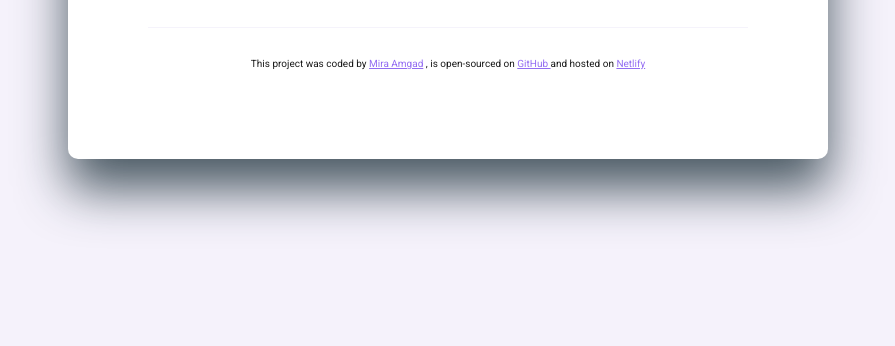
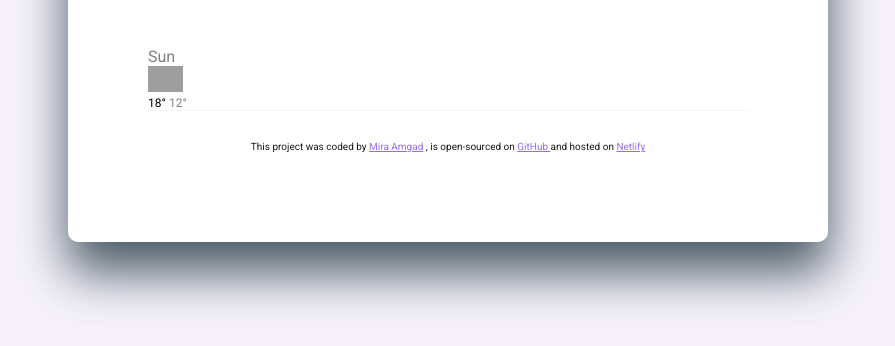
Before and after one commit to Mira-amgad/Clima.forecast, a plain HTML site: page index.html in a window 1280 px wide. Shown: the part 332-678 px from the top of the page, without its empty margins (192-1087 px from the left). Drawn offline with nearby package versions, Linux system fonts and the light colour scheme; no server answers; grey boxes are pictures that could not be loaded.

Commit message:
corrected function in time

```diff
--- a/index.html
+++ b/index.html
@@ -42,6 +42,7 @@
               <strong><span class="Wind" id="wind">5.66</span>km/h</strong>
             </p>
           </div>
+
           <div class="temperature">
             <div id="icon"></div>
             <div class="value" id="value">10</div>
@@ -49,6 +50,17 @@
           </div>
         </div>
       </main>
+      <div class="weather-forecast">
+        <div class="row">
+          <div class="col-2">
+            <div class="weather-date">Sun</div>
+            <img src="https://openweathermap.org/img/wn/01d.png" width="35" />
+            <div class="weather-forecast-temperature">
+              <span class="max">18°</span><span class="min"> 12°</span>
+            </div>
+          </div>
+        </div>
+      </div>
       <footer>
         This project was coded by
         <a href="https://github.com/Mira-amgad" target="_blank">Mira Amgad</a> ,
--- a/index.js
+++ b/index.js
@@ -12,7 +12,7 @@ function updateWeather(response) {
   wind.innerHTML = response.data.wind.speed;
 
   let now = new Date();
-  let hours = now.getDate();
+  let hours = now.getHours();
   let min = now.getMinutes();
   if (min < 10) {
     min = `0${min}`;
--- a/style.css
+++ b/style.css
@@ -86,3 +86,17 @@ footer {
   font-size: 10px;
   opacity: 0.9;
 }
+.weather-forecast {
+  margin-top: 20px;
+  color: #000000;
+}
+.weather-date {
+  font-size: 16px;
+  opacity: 0.5;
+}
+.weather-forecast-temperature {
+  font-size: 12px;
+}
+.min {
+  opacity: 0.5;
+}
```
